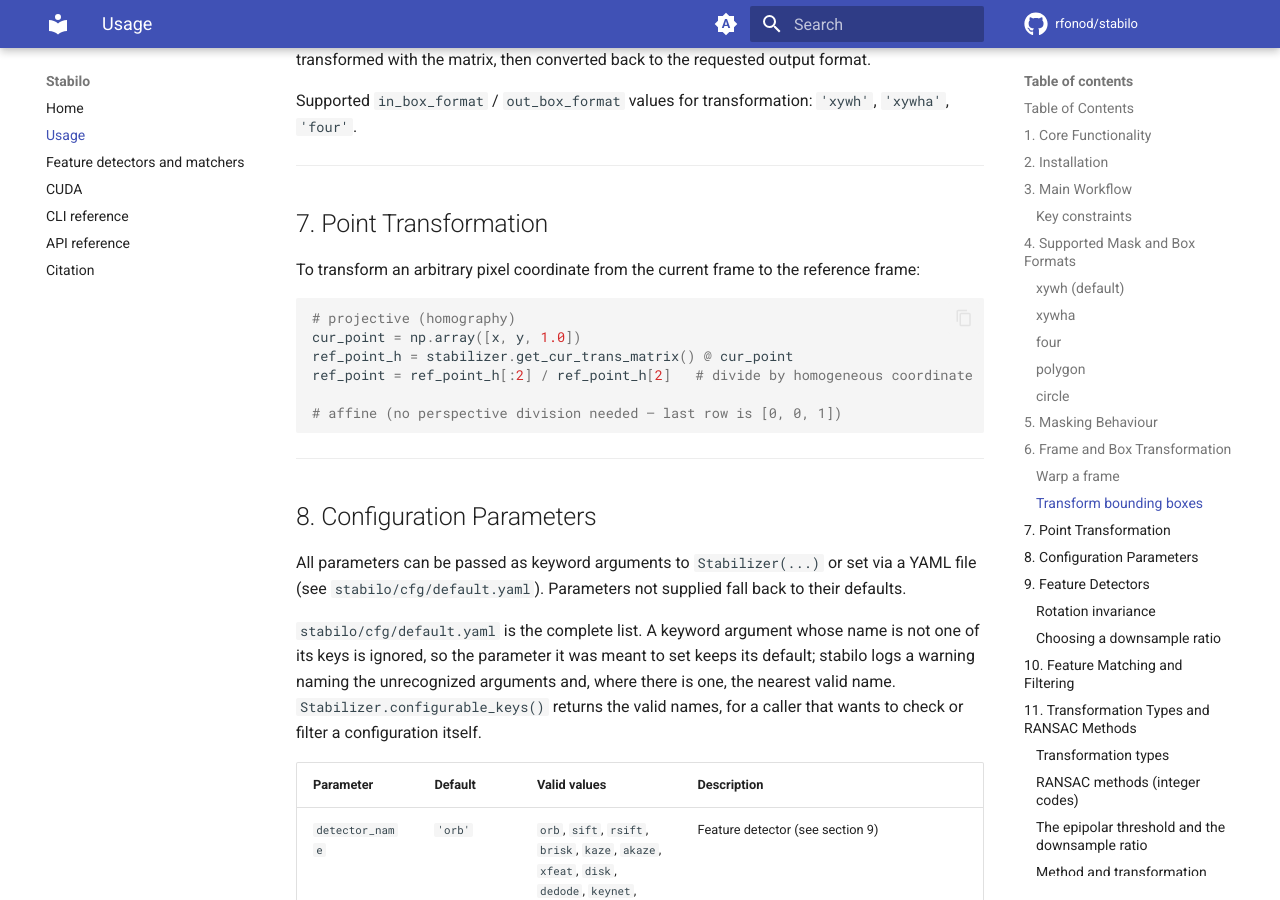
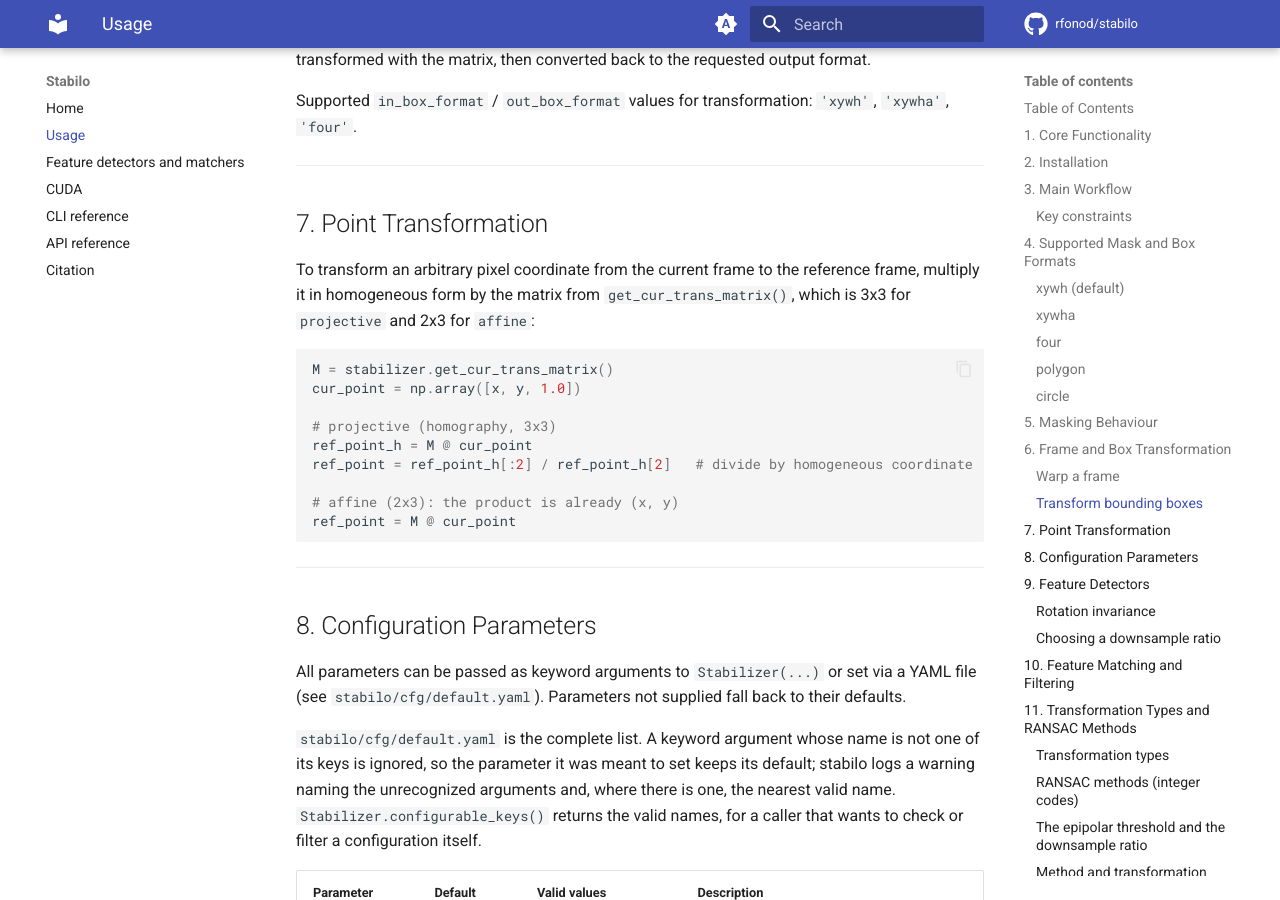
Before and after one commit to rfonod/stabilo, an MkDocs documentation site: the page built from docs/usage.md, in a window 1280 px wide and 900 px high, scrolled down 6682 px. Built offline with MkDocs 1.6.1 and Material for MkDocs 9.7.7, drawn with Linux system fonts in a browser that asks for light colours; comment, search, counter and statistics services are not loaded; some of the changed text lies outside the part shown.

Commit message:
docs: correct the point-transform example and the update-check notes
The README example applied a 3x3 homography without dividing by the
homogeneous coordinate, and usage.md section 7 described the affine
matrix as 3x3. Section 13 gave np.eye(3) as the only benchmark fallback,
and the update-check notes left out that creating a Stabilizer also
runs the check. The Zenodo description mirrors the two README passages.

````diff
--- a/docs/usage.md
+++ b/docs/usage.md
@@ -271,15 +271,18 @@ Supported `in_box_format` / `out_box_format` values for transformation: `'xywh'`
 
 ## 7. Point Transformation
 
-To transform an arbitrary pixel coordinate from the current frame to the reference frame:
+To transform an arbitrary pixel coordinate from the current frame to the reference frame, multiply it in homogeneous form by the matrix from `get_cur_trans_matrix()`, which is 3x3 for `projective` and 2x3 for `affine`:
 
 ```python
-# projective (homography)
+M = stabilizer.get_cur_trans_matrix()
 cur_point = np.array([x, y, 1.0])
-ref_point_h = stabilizer.get_cur_trans_matrix() @ cur_point
+
+# projective (homography, 3x3)
+ref_point_h = M @ cur_point
 ref_point = ref_point_h[:2] / ref_point_h[2]   # divide by homogeneous coordinate
 
-# affine (no perspective division needed — last row is [0, 0, 1])
+# affine (2x3): the product is already (x, y)
+ref_point = M @ cur_point
 ```
 
 ---
@@ -493,8 +496,8 @@ Match-quality statistics are also exposed through dedicated getters:
 
 Set `benchmark=True` when running systematic parameter evaluation:
 
-- If transformation estimation fails or produces `None`, the identity matrix (`np.eye(3)`) is used instead of the last known matrix.
-- Log warnings about missing matches and fallback matrices are suppressed for cleaner batch output.
+- If transformation estimation fails or produces `None`, the identity matrix (`np.eye(3)` for `projective`, `np.eye(2, 3)` for `affine`) is used instead of the last known matrix.
+- Log warnings about missing matches and fallback matrices are suppressed for cleaner batch output, and the learning-based resolution warning and the PyPI update check are skipped.
 
 See [Stabilo-Optimize](https://github.com/rfonod/stabilo-optimize) for a dedicated benchmarking and hyperparameter-tuning framework built on top of Stabilo.
 
@@ -581,7 +584,7 @@ stabilo video data/video.mp4 --save --output data/out/ --custom-config custom.ya
 
 Resolution order is **explicit CLI flags > custom config file > built-in defaults**: a key set in the file passed to `--custom-config` fills in anything not explicitly passed as a CLI flag, and both override `stabilo/cfg/default.yaml`.
 
-Each CLI invocation performs a best-effort check for a newer stabilo release on PyPI and prints a one-line notice if one is available. Set `STABILO_DISABLE_UPDATE_CHECK=1` to disable it.
+Each CLI invocation, and the first `Stabilizer` created in a Python process (unless `benchmark=True`), performs a best-effort check for a newer stabilo release on PyPI and logs a one-line notice if one is available. The PyPI response is cached for 24 hours. Set `STABILO_DISABLE_UPDATE_CHECK=1` to disable it.
 
 ### Using an external logger
 
````
Also changed, not shown: README.md (+4 -2 lines), .zenodo.json.
